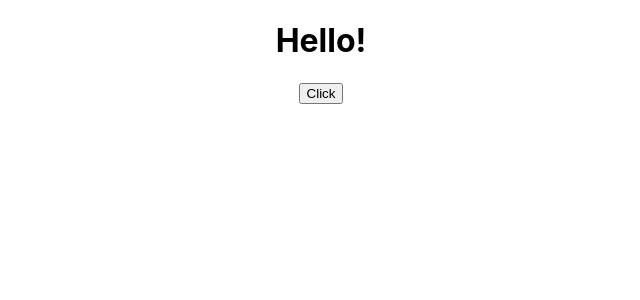
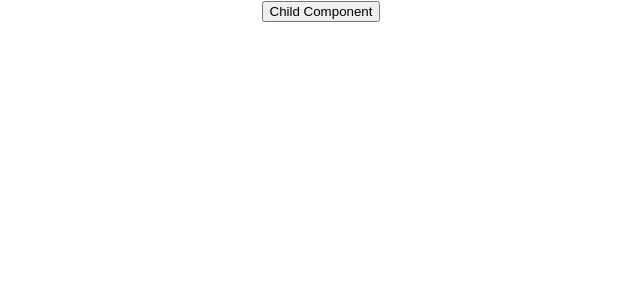
Before and after one commit to Mhdez221993/react-playground, a React (Create React App) app: page / in a window 1280 px wide. Shown: the top 300 px of the page, without its empty margins (319-959 px from the left). Built offline with nearby package versions, Linux system fonts and the light colour scheme.

Commit message:
Send props from child to parent component

```diff
--- a/src/App.js
+++ b/src/App.js
@@ -1,6 +1,7 @@
 import './App.css';
 
-import EvenBind from './components/EvenBind';
+import ParentComponent from './components/ParentComponent';
+// import EvenBind from './components/EvenBind';
 import React from 'react';
 
 // import ClassClick from './components/ClassClick';
@@ -33,7 +34,9 @@
 
        <ClassClick /> */}
 
-       <EvenBind />
+       {/* <EvenBind /> */}
+
+       <ParentComponent />
       </div>
     );
   }
--- /dev/null
+++ b/src/components/ChildComponent.js
@@ -0,0 +1,9 @@
+import React, { Component } from 'react'
+
+export default class ChildComponent extends Component {
+  render(props) {
+    return (
+      <button onClick={() => this.props.greetHandler('Child')}>Child Component</button>
+    )
+  }
+}
--- /dev/null
+++ b/src/components/ParentComponent.js
@@ -0,0 +1,27 @@
+import React, { Component } from 'react'
+
+import ChildComponent from './ChildComponent'
+
+class ParentComponent extends Component {
+  constructor() {
+    super()
+    this.greetParent = this.greetParent.bind(this)
+    this.state = {
+      parentName: 'Parent'
+    }
+  }
+
+  greetParent(childName) {
+    alert(`Hello ${this.state.parentName} from ${childName}`)
+  }
+
+  render() {
+    return (
+      <div>
+        <ChildComponent greetHandler={this.greetParent} />
+      </div>
+    )
+  }
+}
+
+export default ParentComponent
```
